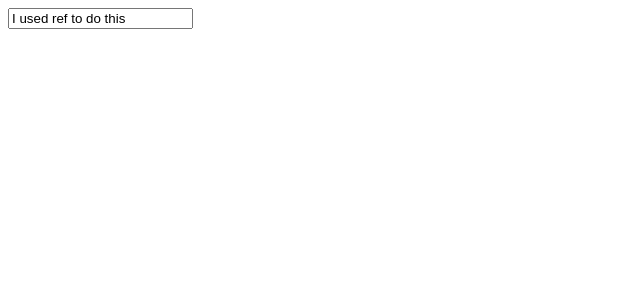
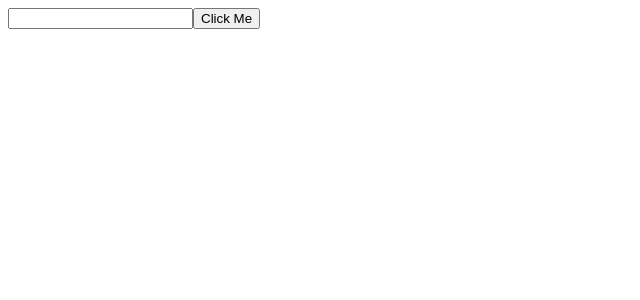
Before and after one commit to 01045972746/reactjs, a React app: page / in a window 1280 px wide. Shown: the top 300 px of the page, without its empty margins (0-640 px from the left). Built offline with nearby package versions, Linux system fonts and the light colour scheme.

Commit message:
[Ref] 2.3 reference other component
- There is not recommended for any dataflow.
- Please do not this code style.

```diff
--- a/src/components/Ref/Hello.js
+++ b/src/components/Ref/Hello.js
@@ -1,18 +1,19 @@
 import React from 'react'
+import TextBox from './TextBox'
 
 
 class Hello extends React.Component {
     render() {
         return (
             <div>
-                <input ref={ref => this.input = ref}>
-                </input>
+                <TextBox ref={ref => this.textBox = ref}/>
+                <button onClick={this.handleClick.bind(this)}>Click Me</button>
             </div>
         );
     }
 
-    componentDidMount() {
-        this.input.value = "I used ref to do this";
+    handleClick() {
+        this.textBox.input.value = "I used ref";
     }
 
 
--- /dev/null
+++ b/src/components/Ref/TextBox.js
@@ -0,0 +1,13 @@
+import React from 'react'
+
+class TextBox extends React.Component {
+    render() {
+        return (
+            <input ref={ref => this.input = ref}/>
+        );
+    }
+
+
+}
+
+export default TextBox;
```
